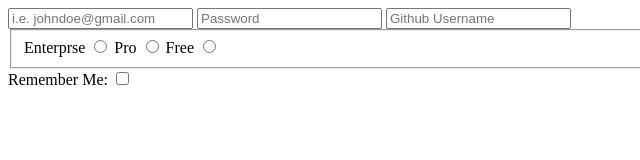
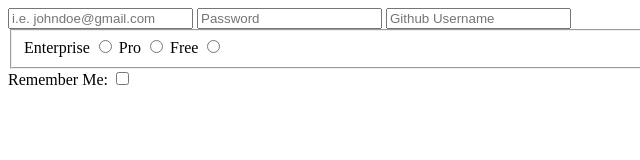
Before and after one commit to keilahoover/html-form, a plain HTML site: page index.html in a window 1280 px wide. Shown: the full height of the page, 0-640 px from the left. Drawn offline with Linux system fonts and the light colour scheme.

Commit message:
Fix typo in Enterprise

```diff
--- a/index.html
+++ b/index.html
@@ -10,7 +10,7 @@
       <input type="password" placeholder="Password" aria-label="add-password">
       <input type="text" placeholder="Github Username" aria-label="add-github-username">
       <fieldset>
-        Enterprse <input type="radio" name="Enterprise" value="Enterprise">
+        Enterprise <input type="radio" name="Enterprise" value="Enterprise">
         Pro <input type="radio" name="Pro" value="Pro">
         Free <input type="radio" name="Free" value="Free">
       </fieldset>
```
